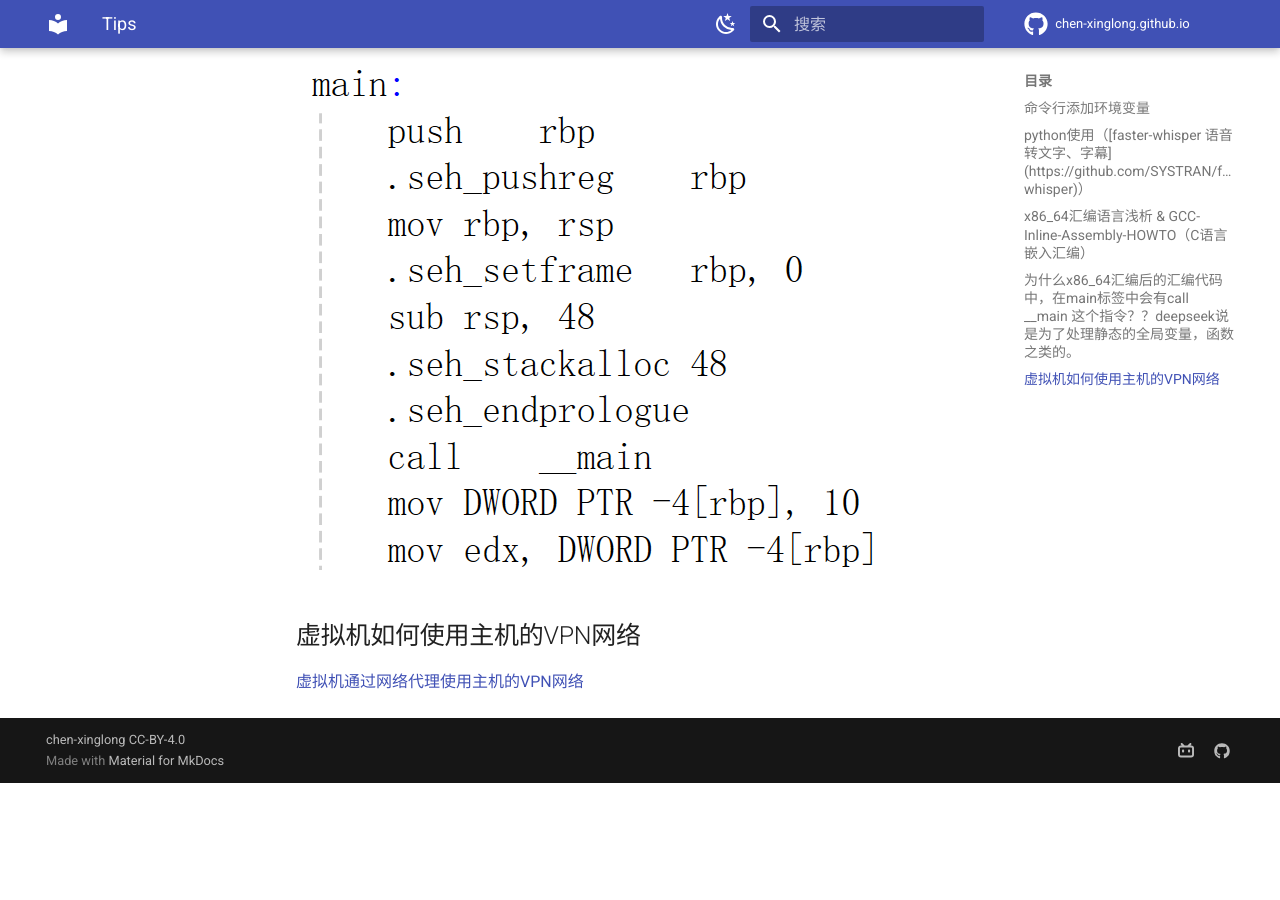
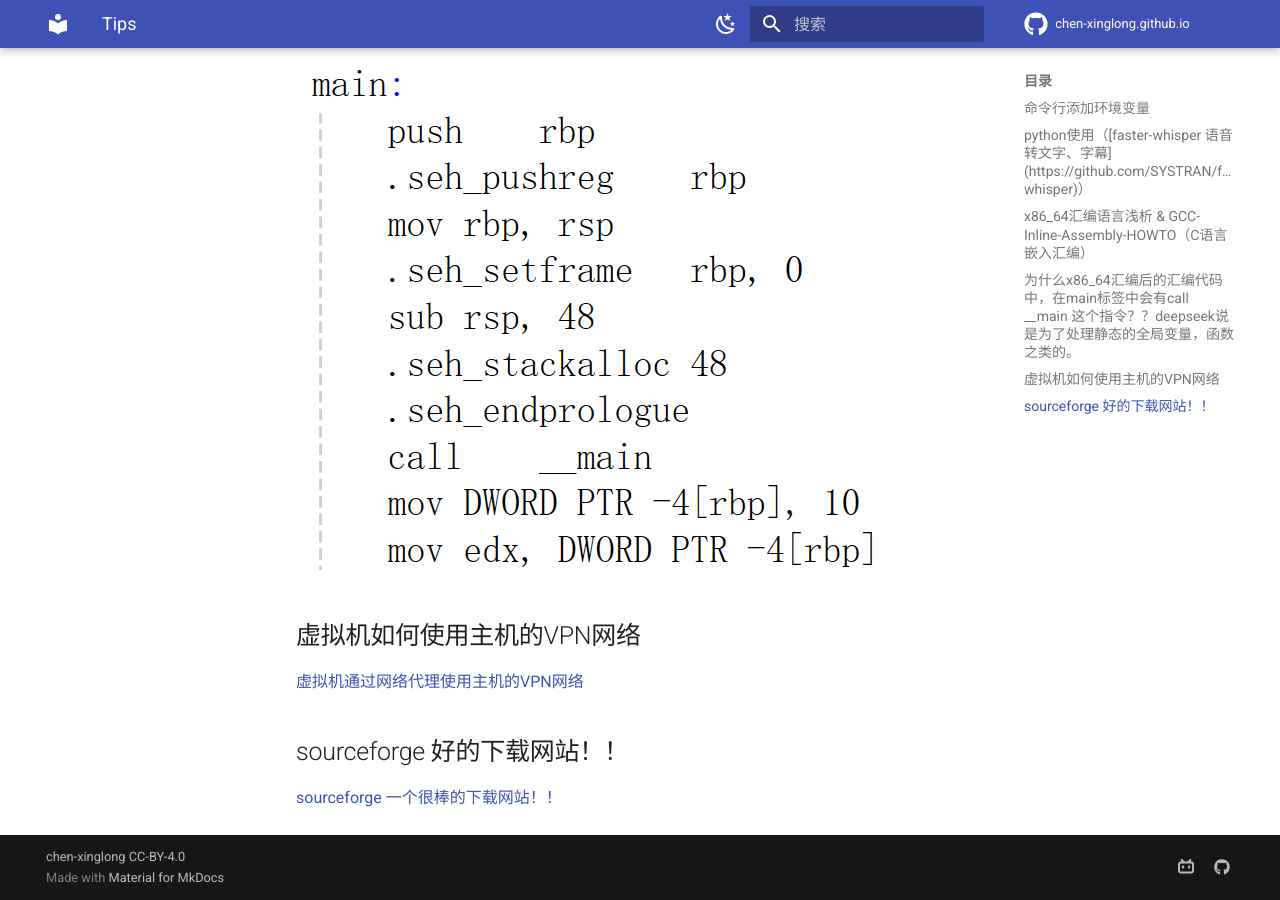
Before and after one commit to chen-xinglong/chen-xinglong.github.io, an MkDocs documentation site: the page built from docs/tips.md, in a window 1280 px wide and 900 px high, scrolled down 1277 px. Built offline with MkDocs 1.6.1 and Material for MkDocs 9.7.7, drawn with Linux system fonts in a browser that asks for light colours; comment, search, counter and statistics services are not loaded; before the commit the page ends 2060 px from its top, so only the background shows below that.

Commit message:
update last

```diff
--- a/docs/tips.md
+++ b/docs/tips.md
@@ -26,3 +26,7 @@ To add C:\Users\10482\.local\bin to your PATH, either restart your shell or run:
 ## 虚拟机如何使用主机的VPN网络
 
 [虚拟机通过网络代理使用主机的VPN网络](https://blog.csdn.net/qq_27462573/article/details/130484723)
+
+## sourceforge 好的下载网站！！
+
+[sourceforge 一个很棒的下载网站！！](https://sourceforge.net/projects/bochs/)
```
